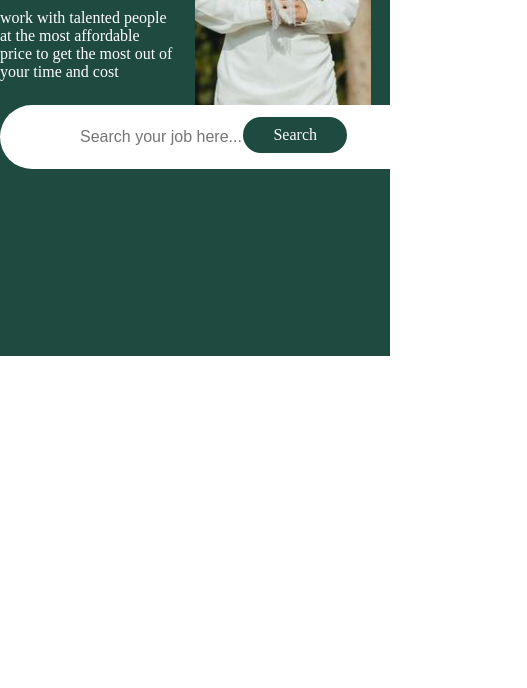
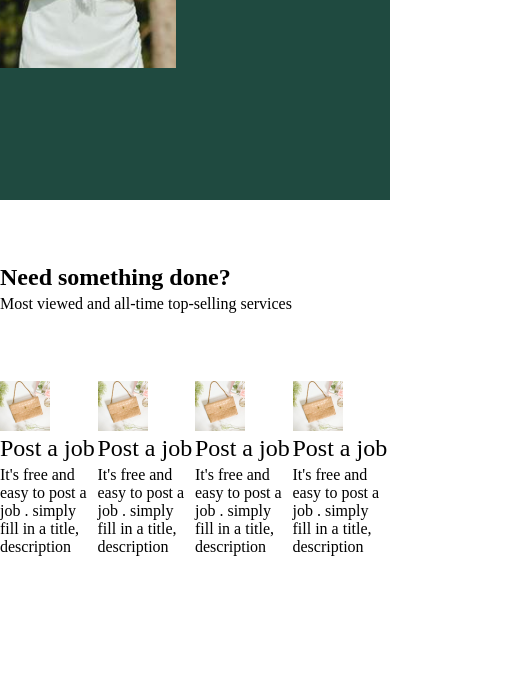
Before and after one commit to irakeshbind/Job-portal-website, a plain HTML site: page index.html in a window 390 px wide. Shown: the part 568-1256 px from the top of the page, 527 px wide, since content can reach past the window. Before the commit the page ends 844 px from the top, so only its background shows below. Drawn offline with nearby package versions, Linux system fonts and the light colour scheme.

Commit message:
feature section changes style

```diff
--- a/index.css
+++ b/index.css
@@ -7,8 +7,8 @@
 /* header  section start */
 header{
   background-color: #1f4a40;
-  /* width: 100%; */
-  /* height: 80px; */
+  width: 100%;
+  height: 80px;
   position: fixed;
   top: 0;
   right: 0;
@@ -97,6 +97,8 @@ header{
 /* hero section */
 .hero{
   background-color: #1f4a40;
+  /* width: 100%;
+  height: 100vh; */
 }
 .hero-box{
   display: flex;
@@ -146,3 +148,54 @@ header{
   border-radius: 30px;
   cursor: pointer;
 }
+@media(max-width:699px){
+              #btn{
+                margin: 20x 0 0 50px;
+                background: #1f4a40;
+                color: white;
+              }
+              .hero-box{
+                flex-direction: column;
+                justify-content: center;
+                height: auto;
+                align-items: start;
+                padding: 8rem 0;
+              }
+              .h-left{
+                width: 100%;
+              }
+}
+
+
+
+/* feature section */
+
+.fe-box div img{
+  width: 50px;
+}
+
+.fe-box{
+  display: flex;
+  justify-content: space-between;
+  align-items: center;
+}
+.fe-box div{
+  width: 200px;
+
+}
+.sec-space{
+  padding: 4rem 0;
+}
+div h3{
+   font-size: 24px;
+   font-weight: 500;
+}
+div p{
+    padding: 4px 0;
+
+  }
+  .feature h2{
+    font-size: 24px;
+    font-weight: 700;
+
+  }
--- a/index.html
+++ b/index.html
@@ -35,7 +35,12 @@
         <i id="bar" class="bx bx-menu"></i>
       </div>
     <!--header section complete-->
-    <div class="hero">
+    </header>
+
+
+  <!-- hero section  start-->
+
+  <div class="hero">
       <div class="hero-box obj-width">
         <div class="h-left">
         <h1>Find the perfect freelance service for your bussiness</h1>
@@ -51,11 +56,41 @@
       </div>
     </div>
 
-    <!-- hero section  start-->
-    <!---->
 
-    <script src="toggle.js"></script>
-  </header>
+    <!--feature section-->
 
+    <div class="feature sec-space obj-width">
+      <h2>Need something done?</h2>
+      <p>Most viewed and all-time top-selling services</p>
+
+
+      <div class="fe-box sec-space">
+        <div>
+        <img src="images/pp.jpeg" alt="">
+        <h3>Post a job</h3>
+        <p>It's free and easy to post a job . simply fill in a title, description</p>
+      </div>
+
+      <div>
+        <img src="images/pp.jpeg" alt="">
+        <h3>Post a job</h3>
+        <p>It's free and easy to post a job . simply fill in a title, description</p>
+      </div>
+
+      <div>
+        <img src="images/pp.jpeg" alt="">
+        <h3>Post a job</h3>
+        <p>It's free and easy to post a job . simply fill in a title, description</p>
+      </div>
+
+      <div>
+        <img src="images/pp.jpeg" alt="">
+        <h3>Post a job</h3>
+        <p>It's free and easy to post a job . simply fill in a title, description</p>
+      </div>
+      </div>
+    </div>
+
+  <script src="toggle.js"></script>
   </body>
 </html>
```
